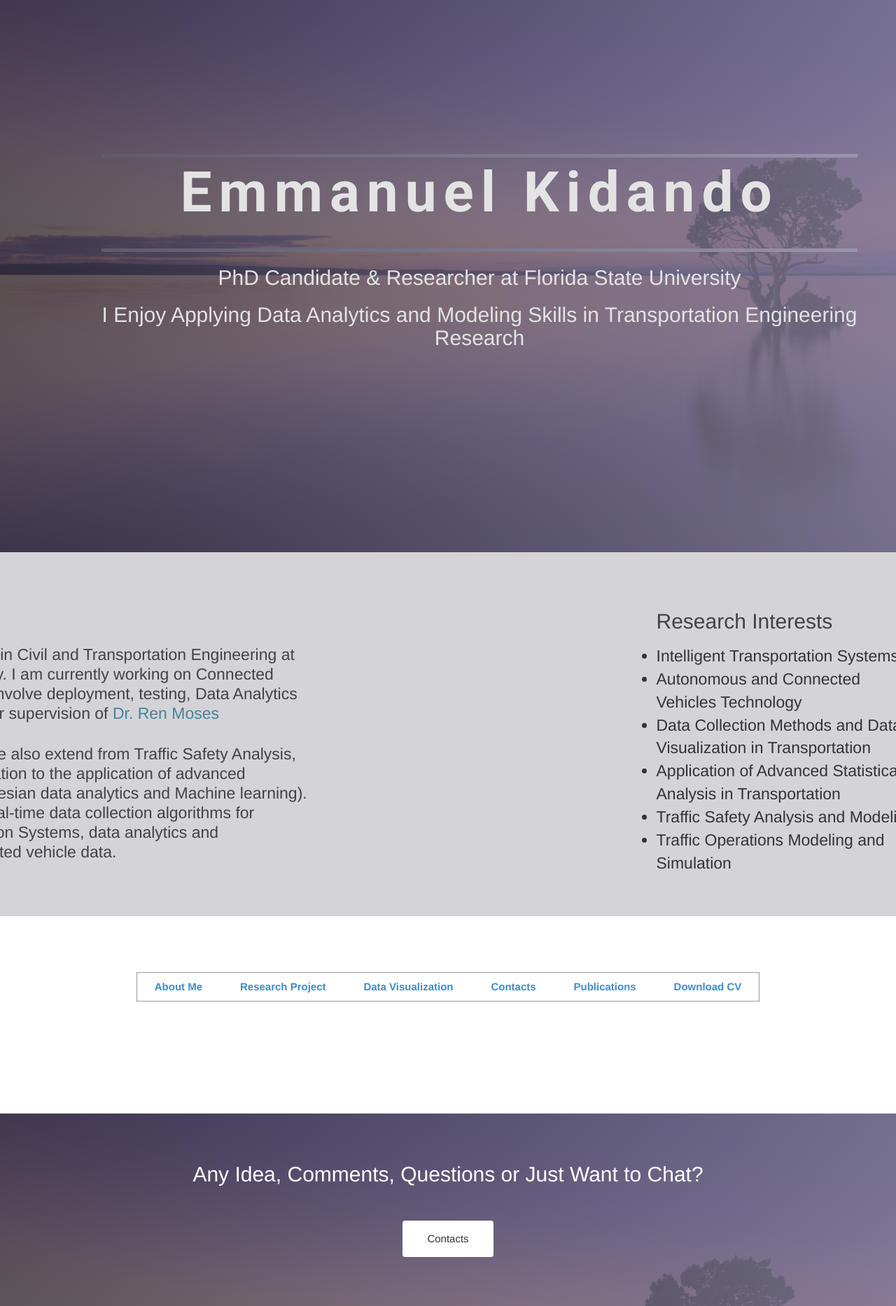
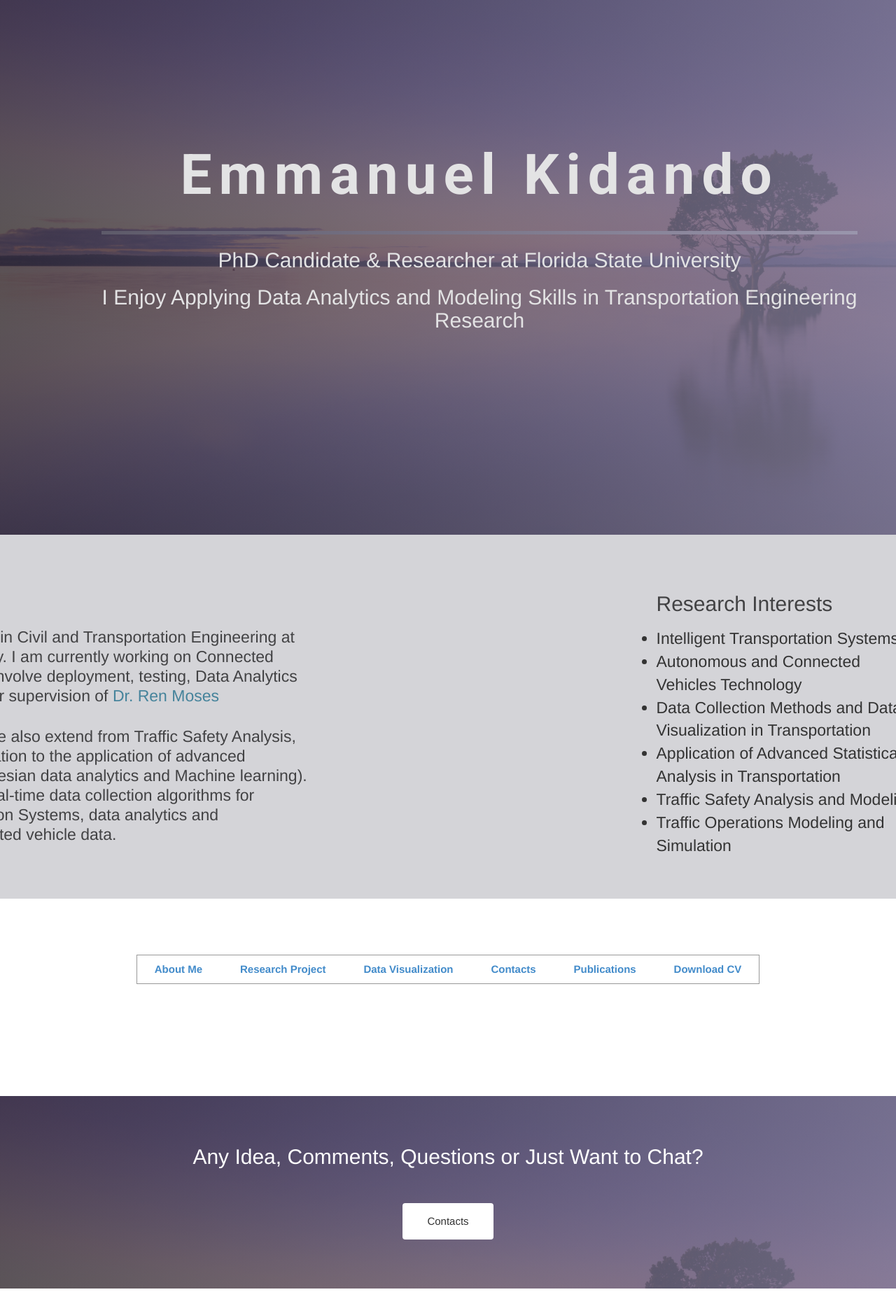
Before and after one commit to ekidando/Kidando, a Jekyll site: the page index.html, which Jekyll copies as it is, in a window 1280 px wide. Shown: the whole page at 70% size. Built offline with Jekyll 4.4.1, drawn with Linux system fonts in a browser that asks for light colours; some web fonts are replaced; after the commit the page ends 1841 px from its top, so only the background shows below that.

Commit message:
Update index.html

```diff
--- a/index.html
+++ b/index.html
@@ -25,8 +25,6 @@
     <div class="row">
 
         <div class="block">
-
-           <hr style="height:5px; border:none; color:#e2e2e2; background-color:#e2e2e2;">
 
           <h1 class="animated fadeInUp">Emmanuel Kidando </h1>
           <hr style="height:5px; border:none; color:#e2e2e2; background-color:#e2e2e2;">
```
